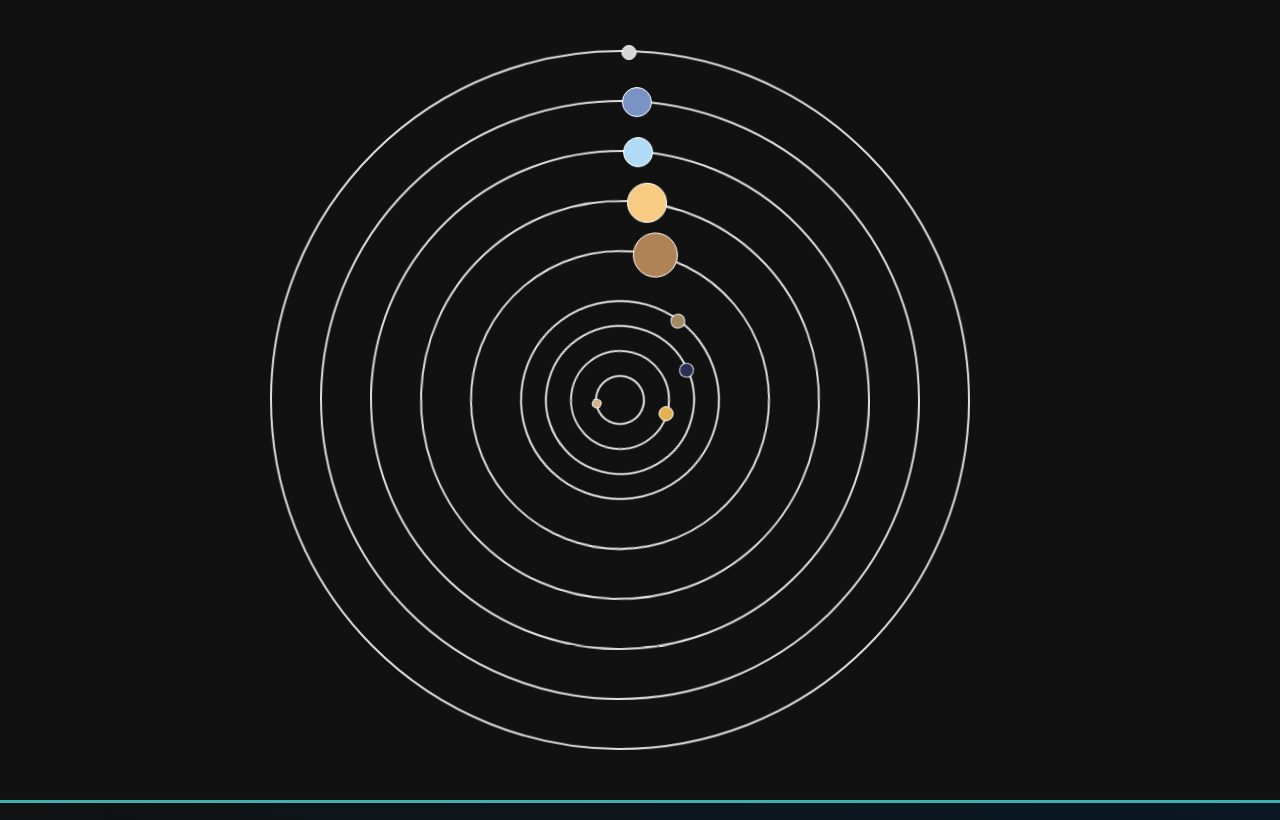
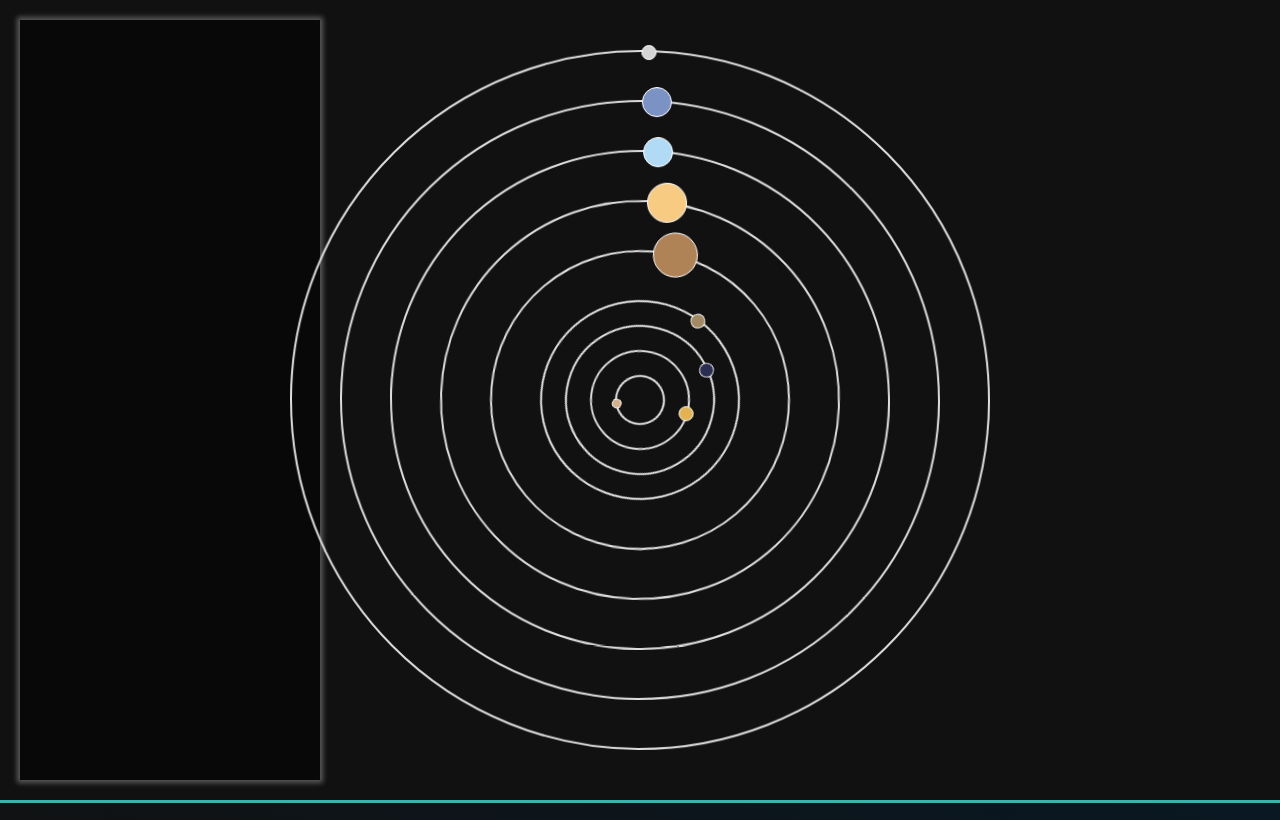
Before and after one commit to AlyxMoon/epicodus-project05-galactic-age-calculator, a website built with webpack: page src/index.ejs in a window 1280 px wide. Shown: the top 820 px of the page. Built offline with nearby package versions, Linux system fonts and the light colour scheme; files whose address does not match are found by name.

Commit message:
tweak position/sizing to fit a bit better with sidebar

```diff
--- a/src/index.ejs
+++ b/src/index.ejs
@@ -11,6 +11,10 @@
 </head>
 <body>
   <main>
+    <section class="sidebar">
+
+    </section>
+
     <ul class="solar-system">
       <li class="mercury">
         <input type="radio" id="planet-mercury" class="planet" name="planet" value="mercury" />
--- a/src/styles/main.scss
+++ b/src/styles/main.scss
@@ -1,5 +1,10 @@
 body *  {
   box-sizing: border-box;
+}
+
+body {
+  max-width: 100vw;
+  overflow-x: hidden;
 }
 
 a {
@@ -14,6 +19,8 @@ a {
 }
 
 main {
+  width: 100%;
+  max-width: 100%;
   min-height: 800px;
 
   display: flex;
@@ -23,6 +30,7 @@ main {
   background-color: #111111;
 
   overflow-y: hidden;
+  overflow-x: auto;
 }
 
 footer {
@@ -50,5 +58,18 @@ footer {
   }
 }
 
+.sidebar {
+  position: absolute;
+  top: 20px;
+  bottom: 20px;
+  left: 20px;
+
+  width: 300px;
+  max-width: 90%;
+
+  background-color: rgba(0, 0, 0, 0.5);
+  box-shadow: 0 0 5px 3px rgba(255, 255, 255, 0.3);
+}
+
 @import 'util/animations.scss';
 @import 'solar-system.scss';
--- a/src/styles/solar-system.scss
+++ b/src/styles/solar-system.scss
@@ -10,7 +10,7 @@
   position: absolute;
   z-index: $z-index;
   top: -#{math.div($diameter, 2)};
-  left: -#{math.div($diameter, 2)};
+  left: #{400px - math.div($diameter, 2)};
 
   width: $diameter;
   height: $diameter;
@@ -50,6 +50,12 @@
 
 .solar-system {
   position: relative;
+
+  flex-shrink: 0;
+  height: 100%;
+  width: 800px;
+
+  display: block;
 
   list-style: none;
 
```
